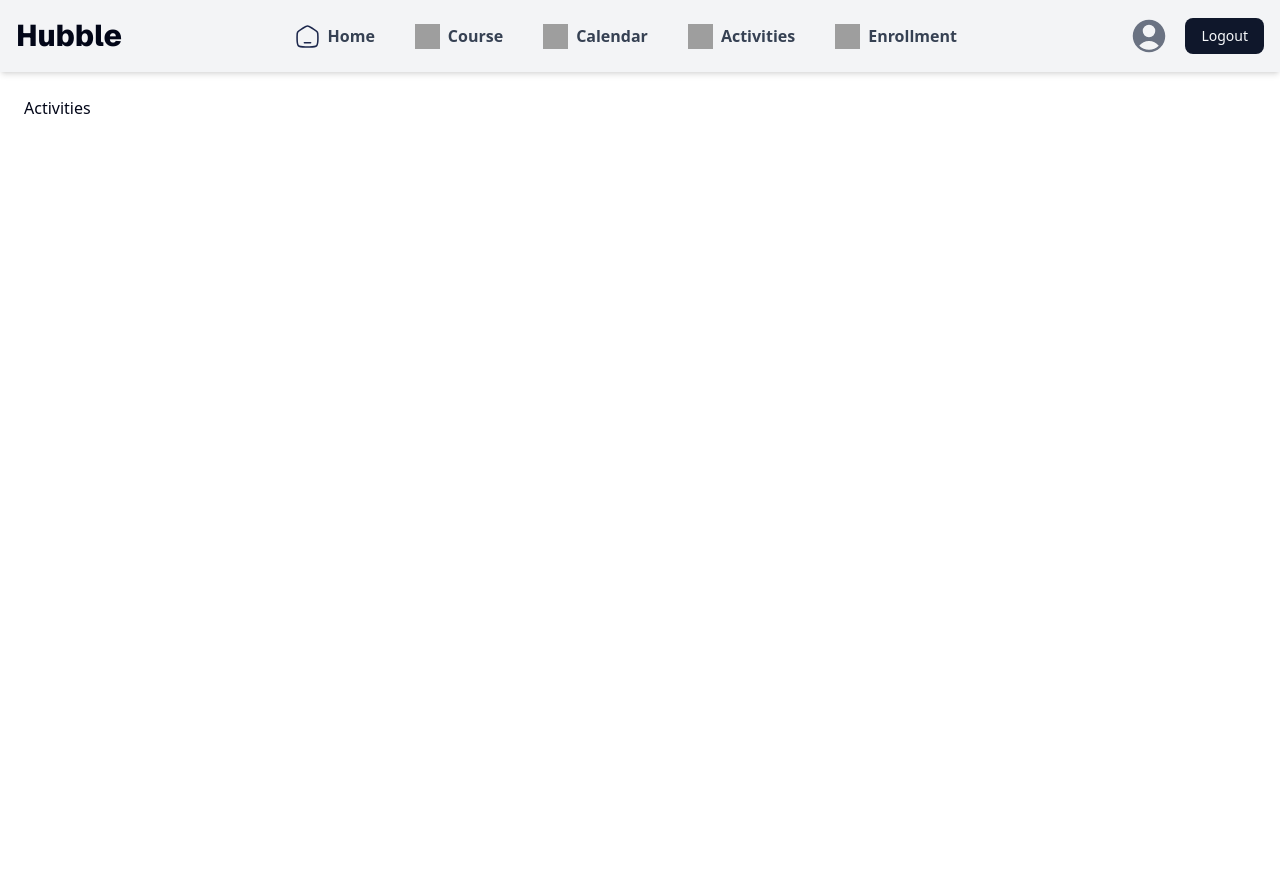
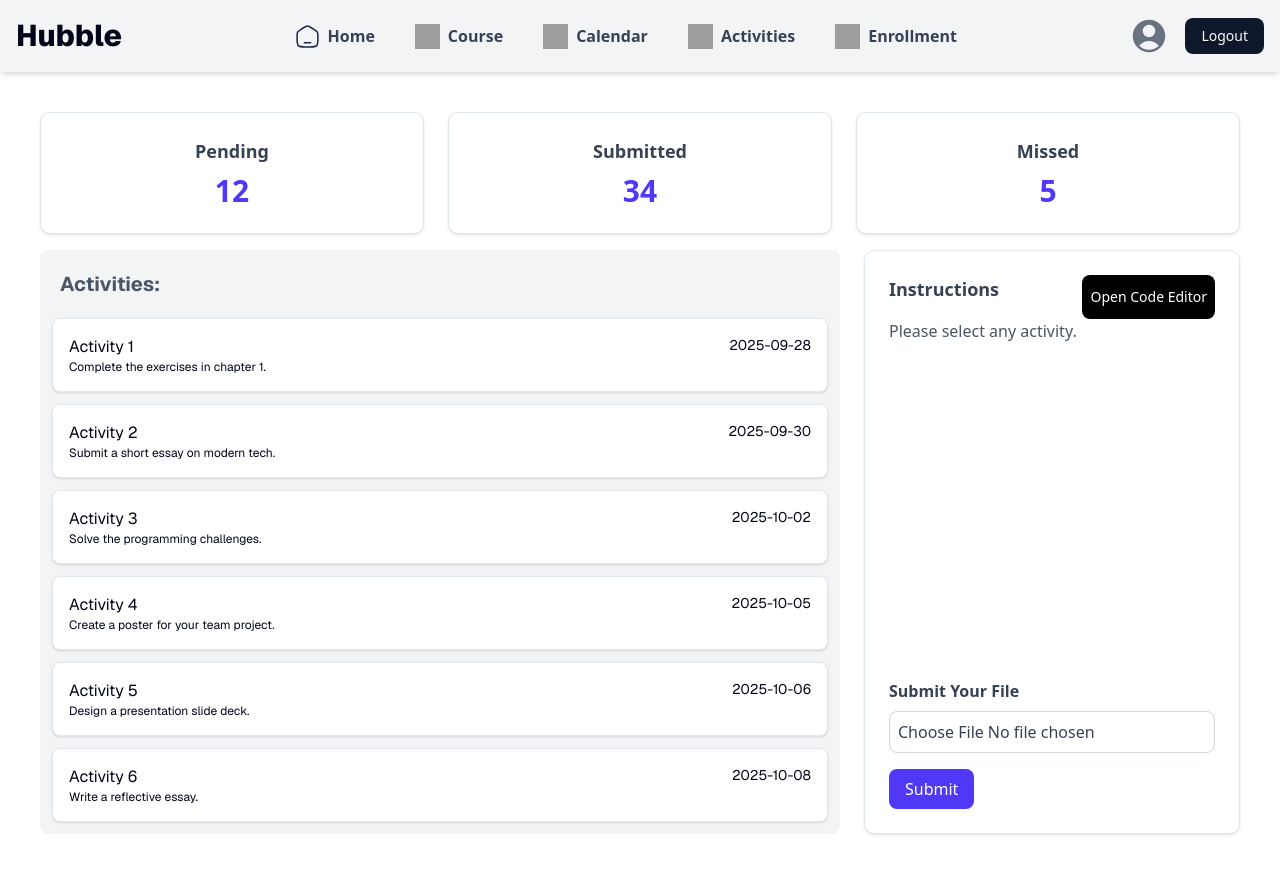
Before and after one commit to Joashh/hubble2.0, a Next.js app: page /protected/dashboard/activities in a window 1280 px wide. Before the commit the page ends 800 px from the top, so only its background shows below. Built offline with nearby package versions, Linux system fonts and the light colour scheme; grey boxes are pictures that could not be loaded.

Commit message:
activities

```diff
--- a/package.json
+++ b/package.json
@@ -10,6 +10,7 @@
   },
   "dependencies": {
     "@heroicons/react": "^2.2.0",
+    "@monaco-editor/react": "^4.7.0",
     "@radix-ui/react-label": "^2.1.7",
     "@radix-ui/react-slot": "^1.2.3",
     "@supabase/ssr": "^0.7.0",
--- a/src/app/protected/dashboard/activities/page.jsx
+++ b/src/app/protected/dashboard/activities/page.jsx
@@ -1,8 +1,119 @@
-export default function Activities()
-{
-    return(
+'use client'
+import CodeEditor from "@/components/codeeditor";
+import { Button } from "@/components/ui/button";
+import { useState } from "react";
+export default function Activities() {
+  const stats = [
+    { title: "Pending", count: 12 },
+    { title: "Submitted", count: 34 },
+    { title: "Missed", count: 5 },
+  ];
+  const [showcode, setshowcode] = useState(false);
 
-            <h1 className=""> Activities </h1>
+  const activities = [
+    { id: 1, title: "Activity 1", instructions: "Complete the exercises in chapter 1.", deadline: "2025-09-28" },
+    { id: 2, title: "Activity 2", instructions: "Submit a short essay on modern tech.", deadline: "2025-09-30" },
+    { id: 3, title: "Activity 3", instructions: "Solve the programming challenges.", deadline: "2025-10-02" },
+    { id: 4, title: "Activity 4", instructions: "Create a poster for your team project.", deadline: "2025-10-05" },
+    { id: 5, title: "Activity 5", instructions: "Design a presentation slide deck.", deadline: "2025-10-06" },
+    { id: 6, title: "Activity 6", instructions: "Write a reflective essay.", deadline: "2025-10-08" },
 
-    );
+  ];
+
+  const [selectedActivity, setSelectedActivity] = useState(null);
+
+  return (
+    <div className="flex flex-col gap-4 p-4 h-full max-h-full">
+      {/* Stats Widgets */}
+      <div className="grid grid-cols-1 sm:grid-cols-3 gap-6">
+        {stats.map((stat) => (
+          <div
+            key={stat.title}
+            className="bg-white border dark:bg-gray-800 shadow rounded-lg p-6 flex flex-col items-center justify-center hover:scale-105 transition-transform duration-200"
+          >
+            <h2 className="text-lg font-semibold text-gray-700 dark:text-gray-200">
+              {stat.title}
+            </h2>
+            <p className="text-3xl font-bold mt-2 text-indigo-600 dark:text-indigo-400">
+              {stat.count}
+            </p>
+          </div>
+        ))}
+      </div>
+
+      <div className="flex flex-col lg:flex-row gap-6 w-full h-full">
+        {/* Activity Wall */}
+        <div className="flex flex-col gap-3 w-full lg:w-2/3 bg-gray-100 rounded-md p-3 overflow-y-auto ">
+          <h1 className="font-sans font-bold text-xl text-gray-600 sticky top-0 bg-gray-100 dark:bg-gray-800 z-10 p-2">
+            Activities:
+          </h1>
+          {activities.map((activity) => (
+            <button
+              key={activity.id}
+              onClick={() => setSelectedActivity(activity)}
+              className={`w-full flex justify-between  cursor-pointer border text-left p-4 rounded-md shadow hover:bg-indigo-100 dark:hover:bg-indigo-800 transition ${selectedActivity?.id === activity.id
+                ? "bg-indigo-200 dark:bg-indigo-700"
+                : "bg-white dark:bg-gray-800"
+                }`}
+            >
+              <h1 className="font-sans flex flex-col">
+                {activity.title}
+                <span className="text-xs">
+                  {activity.instructions}
+                </span>
+              </h1>
+              <h1 className="font-sans text-sm">
+                {activity.deadline}
+              </h1>
+
+            </button>
+          ))}
+        </div>
+
+        {/* Activity Details & Submission */}
+        <div className="flex-1 flex flex-col bg-white dark:bg-gray-800 shadow rounded-lg p-6 border" style={{ maxHeight: "calc(100vh - 6rem)" }}>
+          <div className="flex justify-between">
+            <h3 className="text-lg font-semibold text-gray-700 dark:text-gray-200 mb-4">
+              {selectedActivity ? `${selectedActivity.title} - Instructions` : "Instructions"}
+            </h3>
+            <button className="rounded-md bg-black text-white p-2 text-sm cursor-pointer" onClick={() => setshowcode(prev => !prev)}
+            >Open Code Editor</button>
+          </div>
+
+          <div className="flex-1 overflow-y-auto mb-6">
+            <p className="text-gray-600 dark:text-gray-300">
+              {selectedActivity
+                ? selectedActivity.instructions
+                : "Please select any activity."}
+            </p>
+
+            {showcode && <CodeEditor setshowcode={setshowcode}/>}
+
+
+          </div>
+
+          {/* Submission Bin */}
+          <div className="mt-auto">
+            <h4 className="text-md font-semibold text-gray-700 dark:text-gray-200 mb-2">
+              Submit Your File
+            </h4>
+            <input
+              type="file"
+              className="w-full border border-gray-300 dark:border-gray-600 rounded-md p-2 bg-white dark:bg-gray-700 text-gray-700 dark:text-gray-200"
+              disabled={!selectedActivity}
+            />
+            <button
+              className="mt-4 cursor-pointer bg-indigo-600 text-white px-4 py-2 rounded-md hover:bg-indigo-700 transition"
+              disabled={!selectedActivity}
+            >
+              Submit
+            </button>
+          </div>
+        </div>
+      </div>
+
+
+
+    </div>
+  );
 }
--- /dev/null
+++ b/src/components/codeeditor.jsx
@@ -0,0 +1,89 @@
+'use client'
+
+import { useState } from "react";
+import dynamic from "next/dynamic";
+
+// MonacoEditor is client-side only
+const MonacoEditor = dynamic(() => import("@monaco-editor/react"), { ssr: false });
+
+export default function CodeEditor({ setshowcode }) {
+  const [language, setLanguage] = useState("c");
+  const [code, setCode] = useState({
+    c: "#include <stdio.h>\n\nint main() {\n    printf(\"Hello World\\n\");\n    return 0;\n}",
+    java: "public class Main {\n    public static void main(String[] args) {\n        System.out.println(\"Hello World\");\n    }\n}",
+    python: "print('Hello World')"
+  });
+  const [output, setOutput] = useState("");
+
+  const handleRun = async () => {
+    // For demo, we'll just echo the code (replace this with API call)
+    // Example: call /api/compile with { code: code[language], language }
+    setOutput(`Running ${language} code:\n${code[language]}`);
+  }
+
+  return (
+   <div className="fixed inset-0 bg-black/50 flex justify-center items-center z-50 p-4">
+  <div className="bg-white dark:bg-gray-800 rounded-xl shadow-2xl w-full max-w-4xl h-full max-h-[90vh] flex flex-col overflow-hidden">
+
+    {/* Header */}
+    <div className="flex justify-between items-center p-4 border-b dark:border-gray-700">
+      <h1 className="text-2xl font-bold text-gray-800 dark:text-gray-200">Code Editor</h1>
+      <button
+        className="text-gray-500 dark:text-gray-400 hover:text-gray-800 dark:hover:text-white font-bold"
+        onClick={() => setshowcode(false)}
+      >
+        ✕
+      </button>
+    </div>
+
+    {/* Language & Run Section */}
+    <div className="flex justify-between items-center p-4 border-b dark:border-gray-700">
+      <div className="flex gap-2">
+        <button
+          className={`px-4 py-2 rounded-md border ${language === "c" ? "bg-indigo-600 text-white border-indigo-600" : "bg-white dark:bg-gray-700 text-gray-700 dark:text-gray-200 hover:bg-indigo-100 dark:hover:bg-indigo-700"}`}
+          onClick={() => setLanguage("c")}
+        >
+          C
+        </button>
+        <button
+          className={`px-4 py-2 rounded-md border ${language === "java" ? "bg-indigo-600 text-white border-indigo-600" : "bg-white dark:bg-gray-700 text-gray-700 dark:text-gray-200 hover:bg-indigo-100 dark:hover:bg-indigo-700"}`}
+          onClick={() => setLanguage("java")}
+        >
+          Java
+        </button>
+        <button
+          className={`px-4 py-2 rounded-md border ${language === "python" ? "bg-indigo-600 text-white border-indigo-600" : "bg-white dark:bg-gray-700 text-gray-700 dark:text-gray-200 hover:bg-indigo-100 dark:hover:bg-indigo-700"}`}
+          onClick={() => setLanguage("python")}
+        >
+          Python
+        </button>
+      </div>
+      <button
+        className="px-6 py-2 bg-blue-600 hover:bg-blue-700 text-white font-semibold rounded-md transition"
+        onClick={handleRun}
+      >
+        Run
+      </button>
+    </div>
+
+    {/* Editor & Output */}
+    <div className="flex-1 flex flex-col overflow-hidden">
+      <div className="flex-1 overflow-auto">
+        <MonacoEditor
+          height="100%"
+          language={language}
+          theme="vs-light"
+          value={code[language]}
+          onChange={(val) => setCode(prev => ({ ...prev, [language]: val }))}
+        />
+      </div>
+      <div className="bg-gray-100 dark:bg-gray-700 p-4 border-t dark:border-gray-600 overflow-auto max-h-40">
+        <pre className="text-sm text-gray-800 dark:text-gray-200 whitespace-pre-wrap">{output}</pre>
+      </div>
+    </div>
+
+  </div>
+</div>
+
+  );
+}
```
Also changed, not shown: 1 other file (tests, documents, lock files or other folders).
